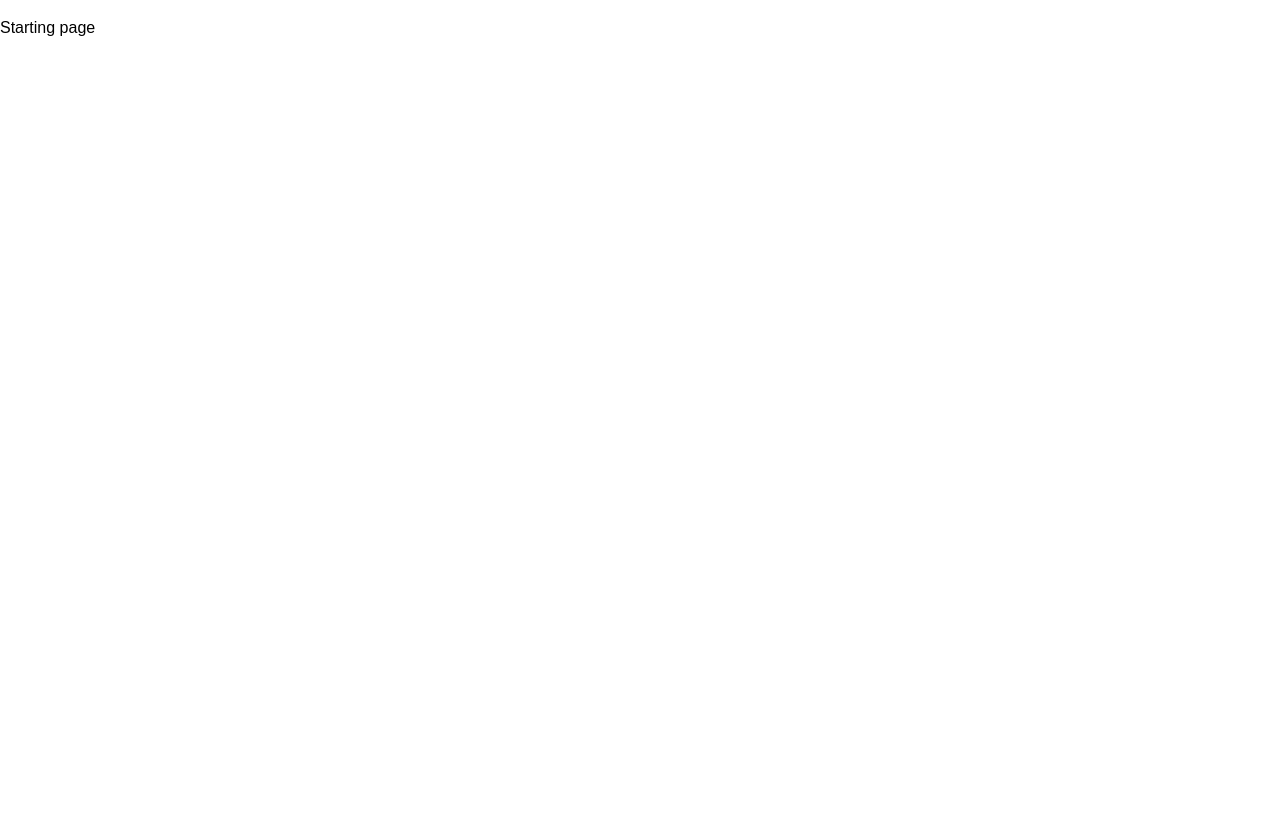
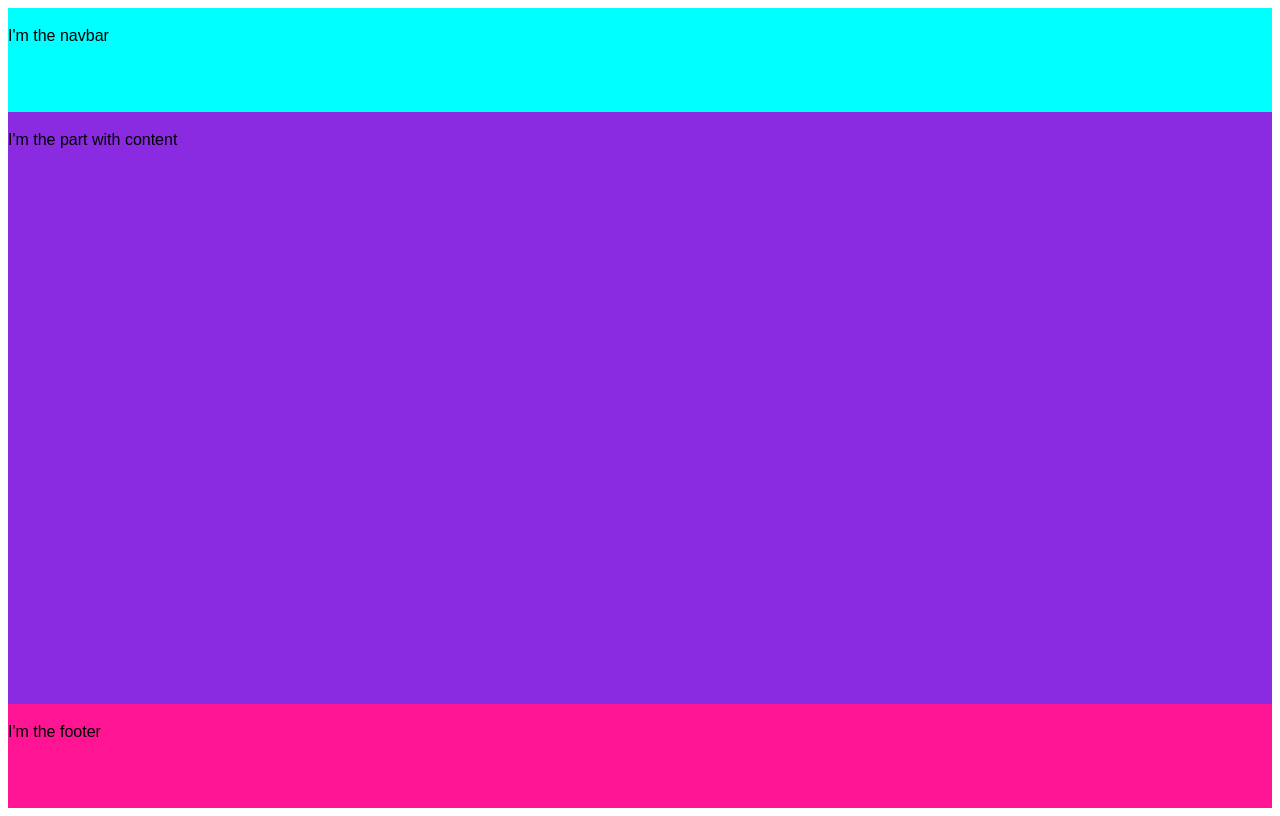
Before and after one commit to LittleWing85/Sandbox-for-Wildtiertante-Routing, a React (Vite) app: page / in a window 1280 px wide. Built offline with nearby package versions, Linux system fonts and the light colour scheme.

Commit message:
basic layout added

```diff
--- a/src/App.jsx
+++ b/src/App.jsx
@@ -4,10 +4,10 @@ import {
     createRoutesFromElements,
     Route,
 } from "react-router-dom";
-import Start from "./components/start/Start";
+import Root from "./basics/Root";
 
 const router = createBrowserRouter(
-    createRoutesFromElements(<Route path="/" element={<Start />} />)
+    createRoutesFromElements(<Route path="/" element={<Root />} />)
 );
 
 export default function App() {
--- /dev/null
+++ b/src/basics/Content.jsx
@@ -0,0 +1,7 @@
+export default function Content() {
+    return (
+        <div className="content">
+            <p>I'm the part with content</p>
+        </div>
+    );
+}
--- /dev/null
+++ b/src/basics/Footer.jsx
@@ -0,0 +1,7 @@
+export default function Footer() {
+    return (
+        <div className="footer">
+            <p>I'm the footer</p>
+        </div>
+    );
+}
--- /dev/null
+++ b/src/basics/NavigationMain.jsx
@@ -0,0 +1,7 @@
+export default function NavigationMain() {
+    return (
+        <div className="navbar">
+            <p>I'm the navbar</p>
+        </div>
+    );
+}
--- /dev/null
+++ b/src/basics/Root.jsx
@@ -0,0 +1,13 @@
+import NavigationMain from "./NavigationMain";
+import Content from "./Content";
+import Footer from "./Footer";
+
+export default function Root() {
+    return (
+        <div className="mainContainer">
+            <NavigationMain />
+            <Content />
+            <Footer />
+        </div>
+    );
+}
--- a/src/main.css
+++ b/src/main.css
@@ -1,13 +1,30 @@
 :root {
+    margin: 0;
+    padding: 0;
+    box-sizing: border-box;
     font-family: sans-serif;
     line-height: 1.5;
-}
-
-body {
-    margin: 0;
 }
 
 h1 {
     font-size: 3.2em;
     line-height: 1.1;
 }
+
+/* overall layout */
+.mainContainer {
+    display: grid;
+    min-height: 100vh;
+    grid-template-rows: 6.5em 1fr 6.5em;
+}
+
+/* for testing purposes only*/
+.navbar {
+    background-color: aqua;
+}
+.content {
+    background-color: blueviolet;
+}
+.footer {
+    background-color: deeppink;
+}
```
